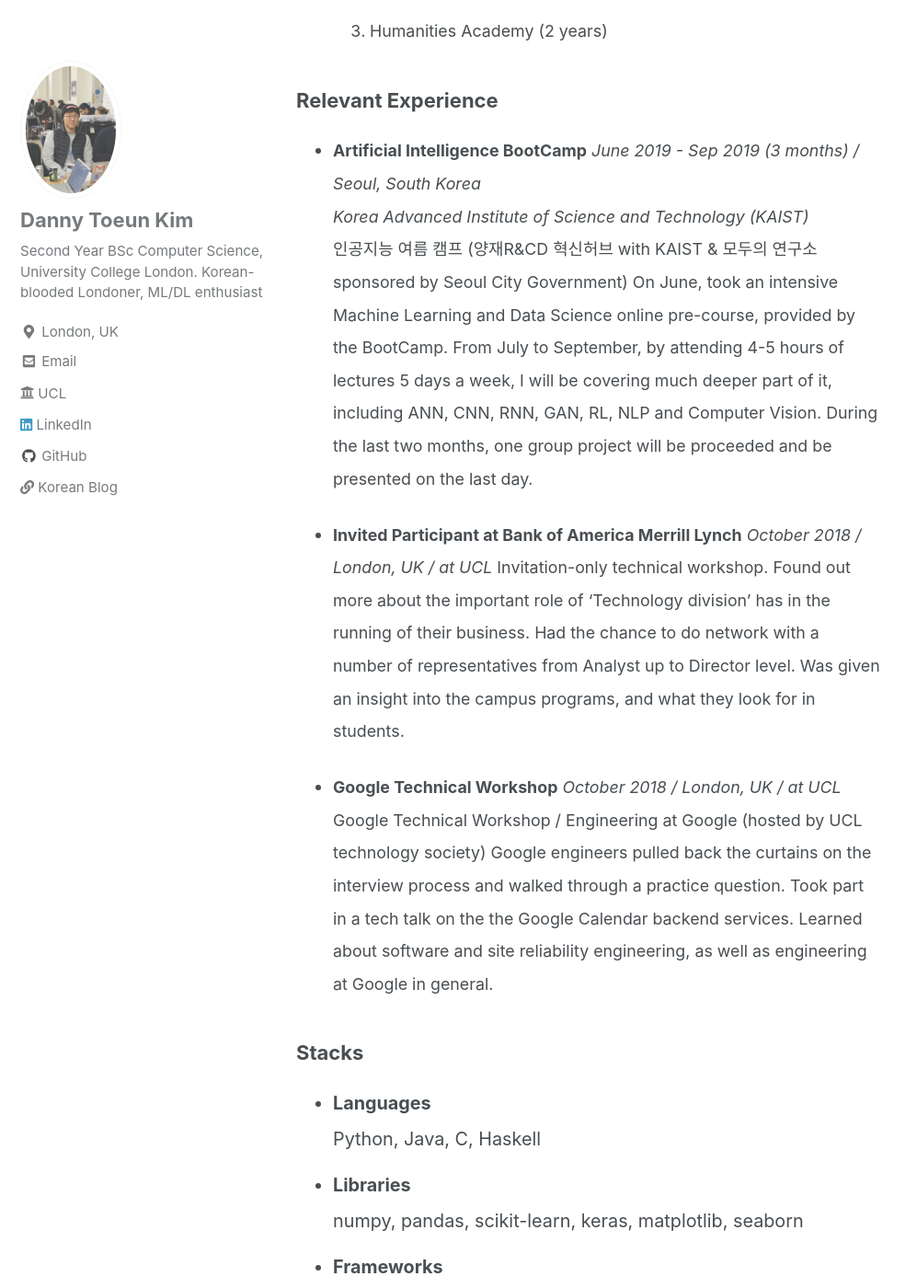
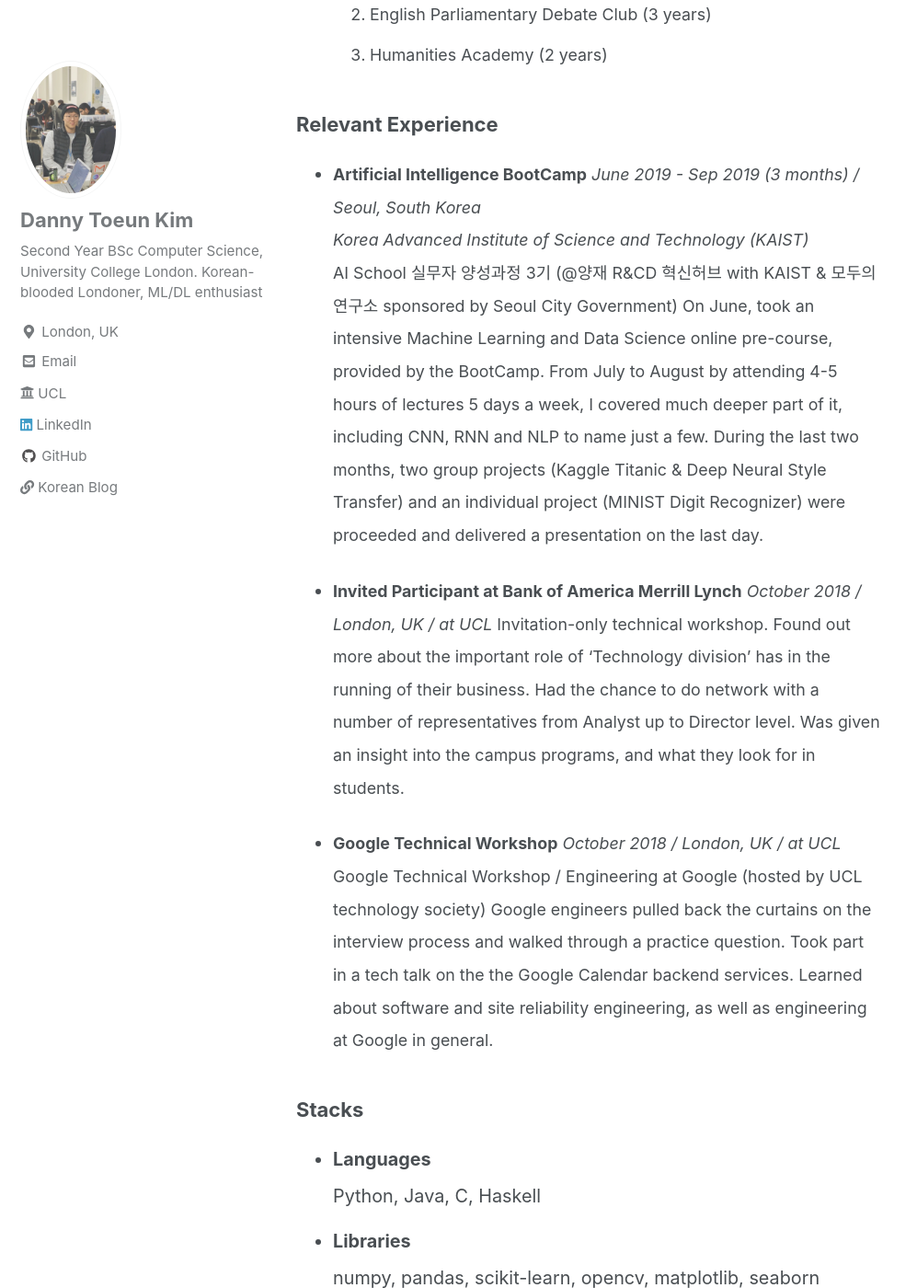
Before and after one commit to kimdanny/blog, a Jekyll site: the page built from _pages/about.md, in a window 1280 px wide and 1400 px high, scrolled down 2385 px. Shown: the whole window at 92% size, without its empty margins (0-997 px from the left). Built offline with Jekyll 4.4.1, drawn with Linux system fonts in a browser that asks for light colours; cached includes are drawn as plain includes; nearby versions of some CDN libraries; some of the changed text lies outside the part shown.

Commit message:
update cv

```diff
--- a/_pages/about.md
+++ b/_pages/about.md
@@ -7,8 +7,8 @@
 ---
 Currently a 2nd year BSc Computer Science student at University College London.
 I am particularly passionate about Machine Learning and Deep Learning.
-To request my CV, please send me an [email](mailto:dannykim153@gmail.com)
-<br/>
+To request my CV, please send me an [email](mailto:dannykim153@gmail.com).
+
 As a title of this blog (**TEKnology**) implies, this is a Tech-related blog posting site by *To Eun Kim (TEK)*
 
 By the way, if you can understand Korean, you can check out my [Korean blogging site](https://teknology.tistory.com) as well :)
@@ -62,11 +62,12 @@
 * **Artificial Intelligence BootCamp**
   *June 2019 - Sep 2019 (3 months) / Seoul, South Korea*
   *Korea Advanced Institute of Science and Technology (KAIST)*
-  인공지능 여름 캠프 (양재R&CD 혁신허브 with KAIST & 모두의 연구소 sponsored by Seoul City Government)
+  AI School 실무자 양성과정 3기 (@양재 R&CD 혁신허브 with KAIST & 모두의 연구소 sponsored by Seoul City Government)
   On June, took an intensive Machine Learning and Data Science online pre-course, provided by the BootCamp.
-  From July to September, by attending 4-5 hours of lectures 5 days a week, I will be covering much deeper part of it,
-  including ANN, CNN, RNN, GAN, RL, NLP and Computer Vision.
-  During the last two months, one group project will be proceeded and be presented on the last day.
+  From July to August by attending 4-5 hours of lectures 5 days a week, I covered much deeper part of it,
+  including CNN, RNN and NLP to name just a few.
+  During the last two months, two group projects (Kaggle Titanic & Deep Neural Style Transfer)
+  and an individual project (MINIST Digit Recognizer) were proceeded and delivered a presentation on the last day.
 
 * **Invited Participant at Bank of America Merrill Lynch**
   *October 2018 / London, UK / at UCL*
@@ -86,16 +87,16 @@
 * **Languages**
     Python, Java, C, Haskell
 * **Libraries**
-    numpy, pandas, scikit-learn, keras, matplotlib, seaborn
+    numpy, pandas, scikit-learn, opencv, matplotlib, seaborn
 * **Frameworks**
-    tensorflow
+    Tensorflow, Keras
 * **OS**
     MacOS, Windows, CentOS
 * **Tools**
     Git/GitHub, Google Colab
 
 ### Projects
-* **Style Transfer Analysis**
+* **Deep Neural Style Transfer Analysis**
   <!-- blah blah -->
 
 ### Competitions
```
